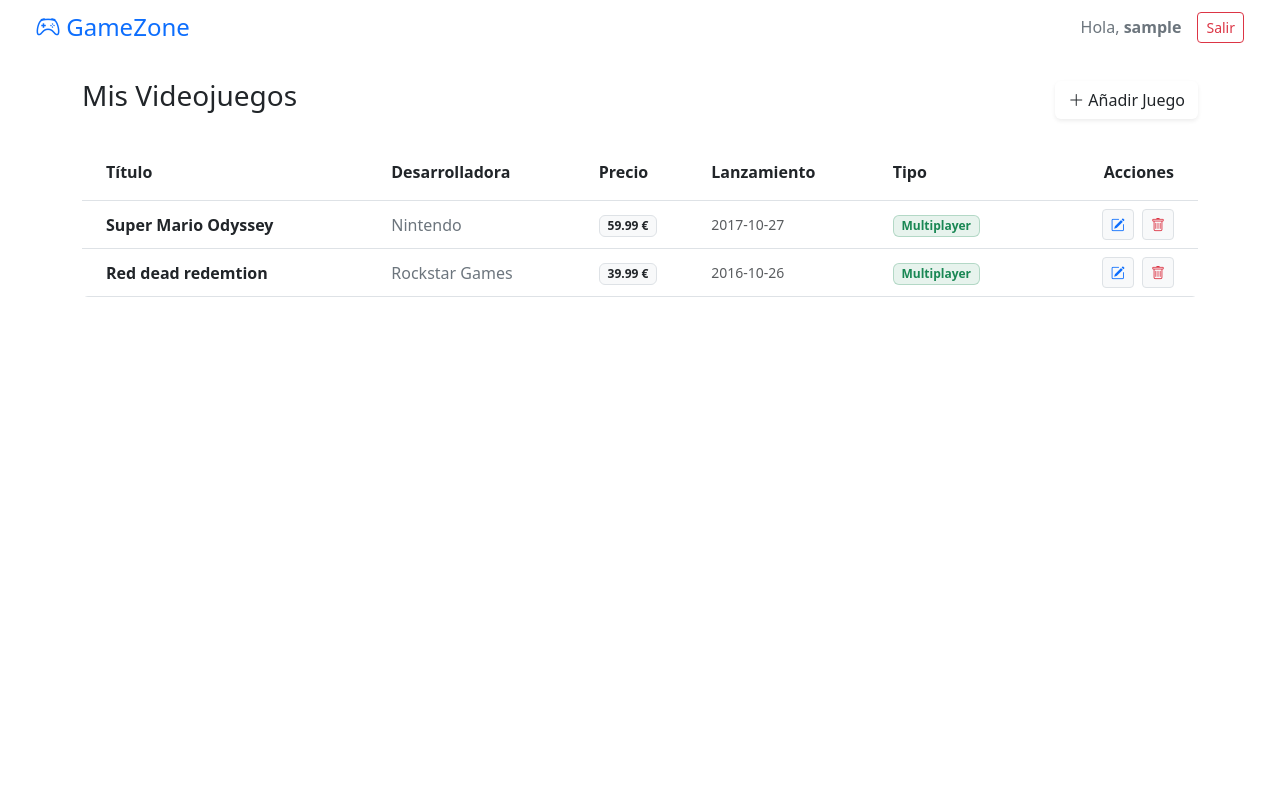
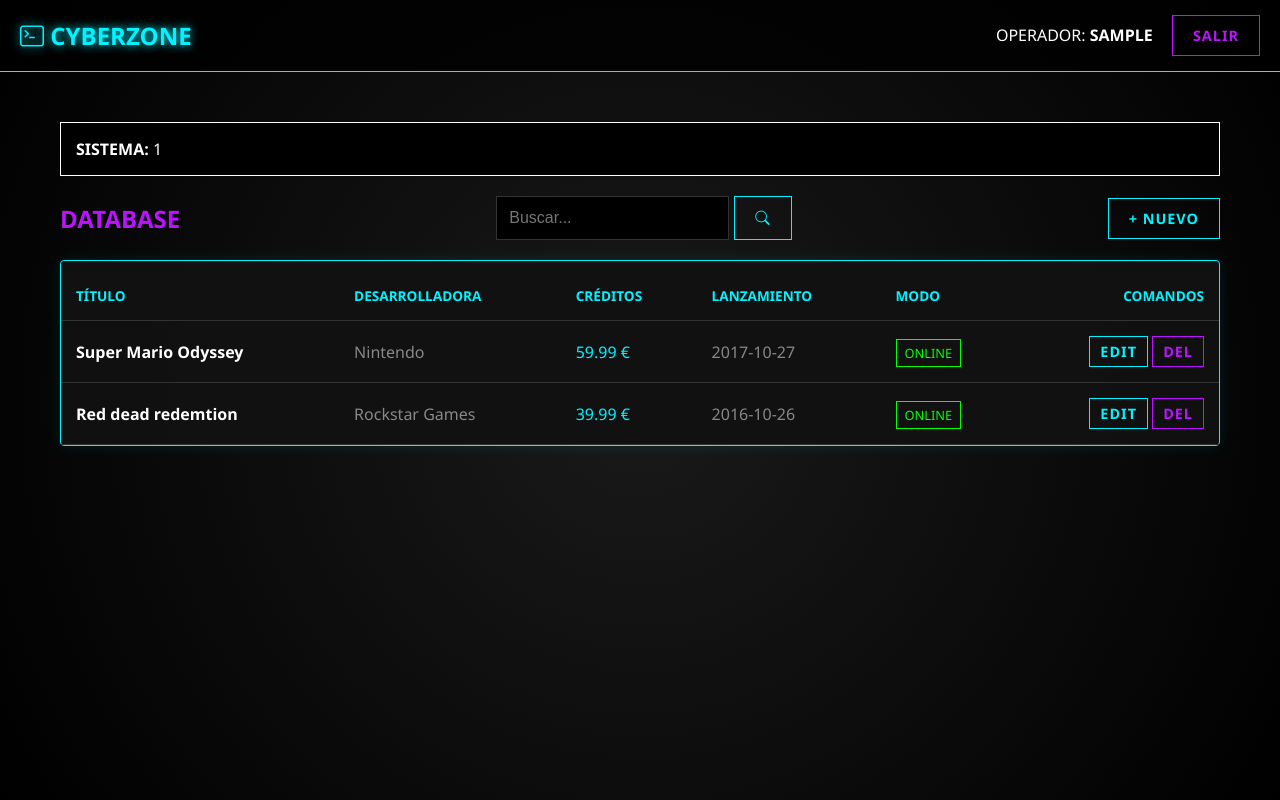
Before and after one commit to Badr-afk/proyecto_crud, a PHP site: page /index.php?action=dashboard in a window 1280 px wide. Run offline with PHP 8.4, Linux system fonts and the light colour scheme; the visitor is signed in with stand-in values (Sample User, id 1); data comes from the database, SQL or seed files in the repository.

Commit message:
Actualizacion

```diff
--- a/controllers/JuegoController.php
+++ b/controllers/JuegoController.php
@@ -2,14 +2,12 @@
 // controllers/JuegoController.php
 require_once 'models/Juego.php';
 
-class JuegoController
-{
+class JuegoController {
     private $db;
     private $juegoModel;
 
-    public function __construct()
-    {
-        // Protección: Si no está logueado, redirigir al login
+    public function __construct() {
+        // Verificamos sesión
         if (!isset($_SESSION['usuario_logueado'])) {
             header("Location: index.php?action=login");
             exit();
@@ -19,19 +17,24 @@ class JuegoController
         $this->juegoModel = new Juego($this->db);
     }
 
-    public function index()
-    {
-        $juegos = $this->juegoModel->getAll();
+    // --- ESTA ES LA FUNCIÓN QUE CAMBIA ---
+    public function index() {
+        // 1. Miramos si viene algo en la URL (?busqueda=Zelda)
+        $busqueda = isset($_GET['busqueda']) ? $_GET['busqueda'] : null;
+
+        // 2. Se lo pasamos al modelo
+        $juegos = $this->juegoModel->getAll($busqueda);
+
+        // 3. Cargamos la vista
         include 'views/dashboard.php';
     }
+    // -------------------------------------
 
-    public function create()
-    {
+    public function create() {
         include 'views/create.php';
     }
 
-    public function store()
-    {
+    public function store() {
         if ($_SERVER['REQUEST_METHOD'] == 'POST') {
             $this->juegoModel->create(
                 $_POST['titulo'],
@@ -40,20 +43,21 @@ class JuegoController
                 $_POST['fecha_lanzamiento'],
                 $_POST['es_multijugador']
             );
+            // Mensaje Flash
+            $_SESSION['mensaje'] = "Juego guardado correctamente.";
+            $_SESSION['tipo_mensaje'] = "success";
             header("Location: index.php?action=dashboard");
         }
     }
 
-    public function edit()
-    {
+    public function edit() {
         if (isset($_GET['id'])) {
             $juego = $this->juegoModel->getById($_GET['id']);
             include 'views/edit.php';
         }
     }
 
-    public function update()
-    {
+    public function update() {
         if ($_SERVER['REQUEST_METHOD'] == 'POST') {
             $this->juegoModel->update(
                 $_POST['id'],
@@ -63,15 +67,19 @@ class JuegoController
                 $_POST['fecha_lanzamiento'],
                 $_POST['es_multijugador']
             );
+            $_SESSION['mensaje'] = "Juego actualizado.";
+            $_SESSION['tipo_mensaje'] = "success";
             header("Location: index.php?action=dashboard");
         }
     }
 
-    public function delete()
-    {
+    public function delete() {
         if (isset($_GET['id'])) {
             $this->juegoModel->delete($_GET['id']);
+            $_SESSION['mensaje'] = "Juego eliminado.";
+            $_SESSION['tipo_mensaje'] = "danger";
             header("Location: index.php?action=dashboard");
         }
     }
 }
+?>
--- /dev/null
+++ b/css/style.css
@@ -0,0 +1,237 @@
+/* css/style.css - PURO CSS CYBERPUNK (SIN BOOTSTRAP) */
+
+:root {
+    --bg-dark: #050505;
+    --bg-panel: rgba(17, 17, 17, 0.95);
+    --neon-cyan: #00f3ff;
+    --neon-pink: #bc13fe;
+    --text-main: #ffffff;
+    --border-color: #333;
+    --glass-border: 1px solid var(--neon-cyan);
+}
+
+* {
+    box-sizing: border-box;
+    margin: 0;
+    padding: 0;
+}
+
+body {
+    background-color: var(--bg-dark);
+    color: var(--text-main);
+    font-family: 'Segoe UI', Tahoma, Geneva, Verdana, sans-serif;
+    background-image: radial-gradient(circle at 50% 50%, #1a1a1a 0%, #000000 100%);
+    min-height: 100vh;
+    font-size: 16px;
+}
+
+/* --- LAYOUT & CONTENEDORES --- */
+.container {
+    max-width: 1200px;
+    margin: 0 auto;
+    padding: 20px;
+}
+
+.flex-center {
+    display: flex;
+    justify-content: center;
+    align-items: center;
+    min-height: 100vh;
+}
+
+.row {
+    display: flex;
+    flex-wrap: wrap;
+    gap: 20px;
+    margin-bottom: 20px;
+    align-items: center;
+}
+
+.col {
+    flex: 1;
+}
+
+/* --- TARJETAS (CARDS) --- */
+.card {
+    background-color: var(--bg-panel);
+    border: var(--glass-border);
+    box-shadow: 0 0 15px rgba(0, 243, 255, 0.1);
+    padding: 2rem;
+    border-radius: 4px; /* Bordes rectos futuristas */
+    width: 100%;
+}
+
+.card-header {
+    text-align: center;
+    margin-bottom: 2rem;
+    border-bottom: 1px solid var(--neon-cyan);
+    padding-bottom: 1rem;
+}
+
+.card-title {
+    color: var(--neon-cyan);
+    text-transform: uppercase;
+    letter-spacing: 2px;
+    font-size: 1.5rem;
+    text-shadow: 0 0 10px rgba(0, 243, 255, 0.5);
+}
+
+/* --- FORMULARIOS --- */
+.form-group {
+    margin-bottom: 1.5rem;
+}
+
+label {
+    display: block;
+    margin-bottom: 0.5rem;
+    color: var(--neon-cyan);
+    font-size: 0.9rem;
+    text-transform: uppercase;
+    letter-spacing: 1px;
+}
+
+.form-control, .form-select {
+    width: 100%;
+    padding: 12px;
+    background-color: #000;
+    border: 1px solid var(--border-color);
+    color: #fff;
+    font-size: 1rem;
+    outline: none;
+    transition: 0.3s;
+}
+
+.form-control:focus, .form-select:focus {
+    border-color: var(--neon-cyan);
+    box-shadow: 0 0 10px var(--neon-cyan);
+}
+
+/* --- BOTONES --- */
+.btn {
+    display: inline-block;
+    padding: 10px 20px;
+    cursor: pointer;
+    text-decoration: none;
+    text-transform: uppercase;
+    font-weight: bold;
+    letter-spacing: 1px;
+    border: 1px solid transparent;
+    transition: all 0.3s;
+    font-size: 0.9rem;
+    text-align: center;
+}
+
+.btn-primary {
+    background: transparent;
+    border-color: var(--neon-cyan);
+    color: var(--neon-cyan);
+}
+
+.btn-primary:hover {
+    background: var(--neon-cyan);
+    color: #000;
+    box-shadow: 0 0 20px var(--neon-cyan);
+}
+
+.btn-danger {
+    background: transparent;
+    border-color: var(--neon-pink);
+    color: var(--neon-pink);
+}
+
+.btn-danger:hover {
+    background: var(--neon-pink);
+    color: #fff;
+    box-shadow: 0 0 20px var(--neon-pink);
+}
+
+.btn-block {
+    display: block;
+    width: 100%;
+}
+
+/* --- TABLAS --- */
+.table-container {
+    overflow-x: auto;
+}
+
+table {
+    width: 100%;
+    border-collapse: collapse;
+    margin-top: 10px;
+}
+
+th, td {
+    padding: 15px;
+    text-align: left;
+    border-bottom: 1px solid #333;
+}
+
+th {
+    background-color: #111;
+    color: var(--neon-cyan);
+    text-transform: uppercase;
+    font-size: 0.85rem;
+}
+
+tr:hover {
+    background-color: rgba(0, 243, 255, 0.05);
+}
+
+/* --- NAVBAR --- */
+.navbar {
+    border-bottom: 1px solid var(--neon-cyan);
+    padding: 15px 20px;
+    display: flex;
+    justify-content: space-between;
+    align-items: center;
+    background-color: rgba(0,0,0,0.8);
+    margin-bottom: 30px;
+}
+
+.brand {
+    color: var(--neon-cyan);
+    font-size: 1.5rem;
+    font-weight: bold;
+    text-decoration: none;
+    text-shadow: 0 0 10px var(--neon-cyan);
+}
+
+/* --- UTILIDADES --- */
+.text-center { text-align: center; }
+.text-muted { color: #888; }
+.badge {
+    padding: 4px 8px;
+    font-size: 0.8rem;
+    border: 1px solid;
+}
+.badge-online { border-color: #0f0; color: #0f0; }
+.badge-solo { border-color: #888; color: #888; }
+.alert {
+    padding: 15px;
+    margin-bottom: 20px;
+    border: 1px solid;
+    background: #000;
+}
+.alert-success { border-color: var(--neon-cyan); color: var(--neon-cyan); }
+.alert-danger { border-color: var(--neon-pink); color: var(--neon-pink); }
+
+/* --- CLASE PARA VALIDACIÓN JS (Shake) --- */
+.is-invalid {
+    border-color: var(--neon-pink) !important;
+    animation: shake 0.5s;
+}
+
+@keyframes shake {
+    0% { transform: translateX(0); }
+    25% { transform: translateX(-5px); }
+    50% { transform: translateX(5px); }
+    75% { transform: translateX(-5px); }
+    100% { transform: translateX(0); }
+}
+
+/* Buscador */
+.search-form {
+    display: flex;
+    gap: 10px;
+}
--- a/models/juego.php
+++ b/models/juego.php
@@ -1,54 +1,55 @@
 <?php
 // models/Juego.php
-class Juego
-{
+class Juego {
     private $conn;
     private $table_name = "videojuegos";
 
-    public function __construct($db)
-    {
+    public function __construct($db) {
         $this->conn = $db;
     }
 
-    // Leer todos
-    public function getAll()
-    {
-        $query = "SELECT * FROM " . $this->table_name;
-        $stmt = $this->conn->prepare($query);
-        $stmt->execute();
+    // --- ESTA ES LA FUNCIÓN QUE CAMBIA ---
+    public function getAll($busqueda = null) {
+        if ($busqueda) {
+            // Si hay búsqueda, filtramos por título o desarrolladora
+            $query = "SELECT * FROM " . $this->table_name . " WHERE titulo LIKE ? OR desarrolladora LIKE ?";
+            $stmt = $this->conn->prepare($query);
+            // Los % son comodines para buscar texto parcial
+            $termino = "%" . $busqueda . "%";
+            $stmt->execute([$termino, $termino]);
+        } else {
+            // Si no hay búsqueda, traemos todo
+            $query = "SELECT * FROM " . $this->table_name;
+            $stmt = $this->conn->prepare($query);
+            $stmt->execute();
+        }
         return $stmt->fetchAll(PDO::FETCH_ASSOC);
     }
+    // -------------------------------------
 
-    // Crear
-    public function create($titulo, $desarrolladora, $precio, $fecha, $multi)
-    {
+    public function create($titulo, $desarrolladora, $precio, $fecha, $multi) {
         $query = "INSERT INTO " . $this->table_name . " (titulo, desarrolladora, precio, fecha_lanzamiento, es_multijugador) VALUES (?, ?, ?, ?, ?)";
         $stmt = $this->conn->prepare($query);
         return $stmt->execute([$titulo, $desarrolladora, $precio, $fecha, $multi]);
     }
 
-    // Leer uno por ID
-    public function getById($id)
-    {
+    public function getById($id) {
         $query = "SELECT * FROM " . $this->table_name . " WHERE id = ?";
         $stmt = $this->conn->prepare($query);
         $stmt->execute([$id]);
         return $stmt->fetch(PDO::FETCH_ASSOC);
     }
 
-    // Actualizar
-    public function update($id, $titulo, $desarrolladora, $precio, $fecha, $multi)
-    {
+    public function update($id, $titulo, $desarrolladora, $precio, $fecha, $multi) {
         $query = "UPDATE " . $this->table_name . " SET titulo=?, desarrolladora=?, precio=?, fecha_lanzamiento=?, es_multijugador=? WHERE id=?";
         $stmt = $this->conn->prepare($query);
         return $stmt->execute([$titulo, $desarrolladora, $precio, $fecha, $multi, $id]);
     }
 
-    // Borrar
-    public function delete($id)
-    {
+    public function delete($id) {
         $query = "DELETE FROM " . $this->table_name . " WHERE id = ?";
         $stmt = $this->conn->prepare($query);
         return $stmt->execute([$id]);
     }
 }
+?>
--- a/views/dashboard.php
+++ b/views/dashboard.php
@@ -1,93 +1,100 @@
 <?php
-// SEGURIDAD
-if (!defined('SECURE_ACCESS')) {
-    header("Location: ../index.php");
-    exit();
-}
+if (!defined('SECURE_ACCESS')) { header("Location: ../index.php"); exit(); }
 ?>
 <!DOCTYPE html>
 <html lang="es">
-
 <head>
     <meta charset="UTF-8">
-    <title>Panel de Control</title>
-    <link href="https://cdn.jsdelivr.net/npm/bootstrap@5.3.0/dist/css/bootstrap.min.css" rel="stylesheet">
+    <title>Dashboard - CyberZone</title>
     <link rel="stylesheet" href="https://cdn.jsdelivr.net/npm/bootstrap-icons@1.10.0/font/bootstrap-icons.css">
     <link rel="stylesheet" href="css/style.css">
 </head>
-
 <body>
 
-    <nav class="navbar navbar-custom navbar-expand-lg mb-4 px-4">
-        <div class="container-fluid">
-            <span class="navbar-brand mb-0 h1 fs-4 text-primary">
-                <i class="bi bi-controller"></i> GameZone
-            </span>
-            <div class="d-flex align-items-center gap-3">
-                <span class="text-secondary">Hola, <strong><?php echo $_SESSION['nombre']; ?></strong></span>
-                <a href="index.php?action=logout" class="btn btn-outline-danger btn-sm">Salir</a>
-            </div>
+    <nav class="navbar">
+        <a href="#" class="brand"><i class="bi bi-terminal"></i> CYBERZONE</a>
+        <div>
+            <span style="margin-right: 15px;">OPERADOR: <strong><?php echo strtoupper($_SESSION['nombre']); ?></strong></span>
+            <a href="index.php?action=logout" class="btn btn-danger">SALIR</a>
         </div>
     </nav>
 
     <div class="container">
-        <div class="d-flex justify-content-between align-items-center mb-4">
-            <h1 class="h3 text-dark">Mis Videojuegos</h1>
-            <a href="index.php?action=create" class="btn btn-primary-custom shadow-sm">
-                <i class="bi bi-plus-lg"></i> Añadir Juego
+
+        <?php if(isset($_SESSION['mensaje'])): ?>
+            <div class="alert alert-<?= $_SESSION['tipo_mensaje']; ?>">
+                <strong>SISTEMA:</strong> <?= $_SESSION['mensaje']; ?>
+            </div>
+            <?php unset($_SESSION['mensaje']); unset($_SESSION['tipo_mensaje']); ?>
+        <?php endif; ?>
+
+        <div class="row" style="justify-content: space-between;">
+            <div>
+                <h2 style="color: var(--neon-pink);">DATABASE</h2>
+            </div>
+
+            <div class="search-form">
+                <form action="index.php" method="GET" style="display:flex; gap:5px;">
+                    <input type="hidden" name="action" value="dashboard">
+                    <input type="text" name="busqueda" class="form-control" placeholder="Buscar..."
+                           value="<?php echo isset($_GET['busqueda']) ? $_GET['busqueda'] : ''; ?>">
+
+                    <?php if(isset($_GET['busqueda']) && $_GET['busqueda'] != ''): ?>
+                        <a href="index.php?action=dashboard" class="btn btn-danger">X</a>
+                    <?php else: ?>
+                        <button type="submit" class="btn btn-primary"><i class="bi bi-search"></i></button>
+                    <?php endif; ?>
+                </form>
+            </div>
+
+            <div>
+                <a href="index.php?action=create" class="btn btn-primary">
+                    + NUEVO
                 </a>
             </div>
+        </div>
 
-        <div class="card p-0 overflow-hidden border-0">
-            <table class="table table-hover mb-0 align-middle">
+        <div class="card" style="padding: 0;">
+            <div class="table-container">
+                <table>
                     <thead>
                         <tr>
-                        <th class="ps-4 py-3">Título</th>
-                        <th class="py-3">Desarrolladora</th>
-                        <th class="py-3">Precio</th>
-                        <th class="py-3">Lanzamiento</th>
-                        <th class="py-3">Tipo</th>
-                        <th class="text-end pe-4 py-3">Acciones</th>
+                            <th>Título</th>
+                            <th>Desarrolladora</th>
+                            <th>Créditos</th>
+                            <th>Lanzamiento</th>
+                            <th>Modo</th>
+                            <th style="text-align: right;">Comandos</th>
                         </tr>
                     </thead>
                     <tbody>
                         <?php if (count($juegos) > 0): ?>
                             <?php foreach ($juegos as $juego): ?>
                                 <tr>
-                                <td class="ps-4 fw-bold text-dark"><?= $juego['titulo'] ?></td>
-                                <td class="text-secondary"><?= $juego['desarrolladora'] ?></td>
-                                <td><span class="badge bg-light text-dark border"><?= $juego['precio'] ?> €</span></td>
-                                <td class="text-muted small"><?= $juego['fecha_lanzamiento'] ?></td>
+                                    <td style="font-weight: bold;"><?= $juego['titulo'] ?></td>
+                                    <td class="text-muted"><?= $juego['desarrolladora'] ?></td>
+                                    <td style="color: var(--neon-cyan);"><?= $juego['precio'] ?> €</td>
+                                    <td class="text-muted"><?= $juego['fecha_lanzamiento'] ?></td>
                                     <td>
                                         <?= $juego['es_multijugador']
-                                        ? '<span class="badge bg-success bg-opacity-10 text-success border border-success border-opacity-25">Multiplayer</span>'
-                                        : '<span class="badge bg-secondary bg-opacity-10 text-secondary border border-secondary border-opacity-25">Single Player</span>' ?>
+                                            ? '<span class="badge badge-online">ONLINE</span>'
+                                            : '<span class="badge badge-solo">SOLO</span>' ?>
                                     </td>
-                                <td class="text-end pe-4">
-                                    <a href="index.php?action=edit&id=<?= $juego['id'] ?>" class="btn btn-sm btn-light border text-primary me-1" title="Editar">
-                                        <i class="bi bi-pencil-square"></i>
-                                    </a>
-                                    <a href="index.php?action=delete&id=<?= $juego['id'] ?>"
-                                        class="btn btn-sm btn-light border text-danger"
-                                        onclick="return confirm('¿Seguro que quieres eliminar <?= $juego['titulo'] ?>?');" title="Borrar">
-                                        <i class="bi bi-trash"></i>
-                                    </a>
+                                    <td style="text-align: right;">
+                                        <a href="index.php?action=edit&id=<?= $juego['id'] ?>" class="btn btn-primary" style="padding: 5px 10px;">EDIT</a>
+                                        <a href="index.php?action=delete&id=<?= $juego['id'] ?>" class="btn btn-danger" style="padding: 5px 10px;" onclick="return confirm('¿Borrar datos?');">DEL</a>
                                     </td>
                                 </tr>
                             <?php endforeach; ?>
                         <?php else: ?>
                             <tr>
-                            <td colspan="6" class="text-center py-5 text-muted">
-                                <i class="bi bi-inbox fs-1 d-block mb-2"></i>
-                                No hay juegos en la lista. ¡Añade uno nuevo!
-                            </td>
+                                <td colspan="6" class="text-center" style="padding: 20px;">NO DATA FOUND.</td>
                             </tr>
                         <?php endif; ?>
                     </tbody>
                 </table>
             </div>
         </div>
-
+    </div>
 </body>
-
 </html>
```
Also changed, not shown: views/create.php (+23 -42 lines), views/edit.php (+27 -48 lines), views/login.php (+16 -43 lines). Lines whose indentation alone changed are shown as unchanged.
